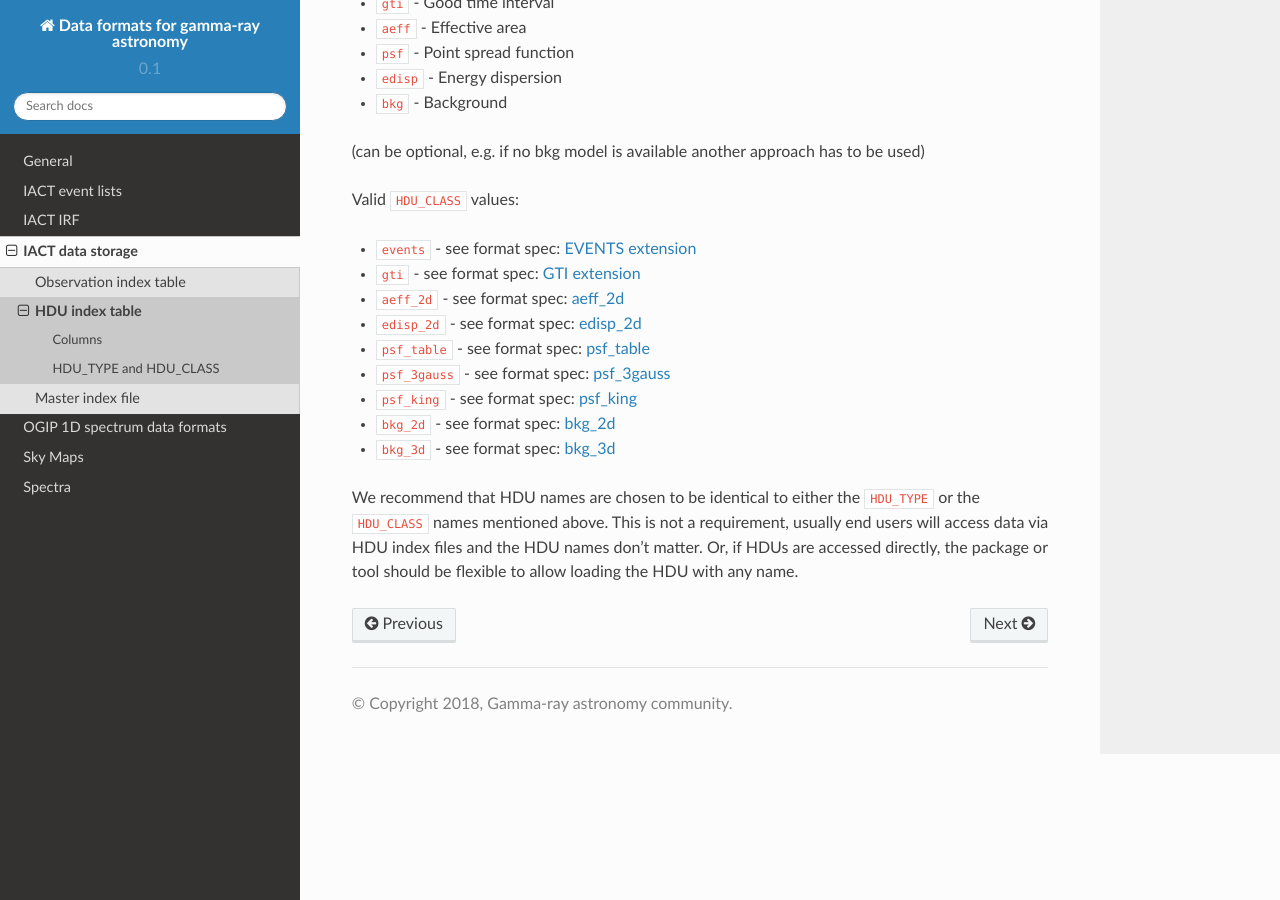
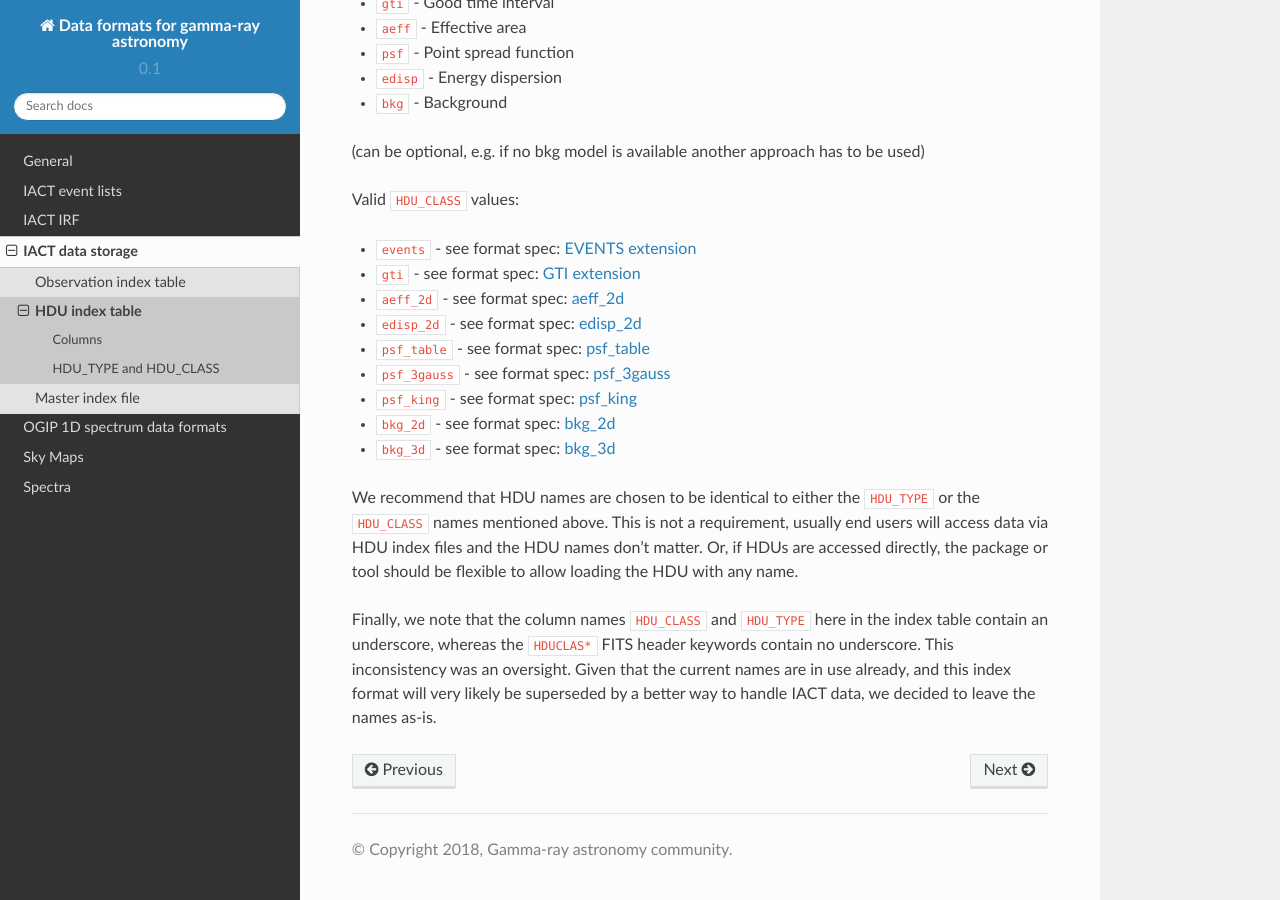
Before and after one commit to open-gamma-ray-astro/gamma-astro-data-formats, a Sphinx documentation site: the page built from source/data_storage/hdu_index/index.rst, in a window 1280 px wide and 900 px high, scrolled down 1185 px. Built offline with Sphinx 7.4.7 and the Read the Docs theme 2.0.0, drawn with Linux system fonts in a browser that asks for light colours.

Commit message:
Fix HDU_CLAS3 -> HDUCLAS3 header key

```diff
--- a/source/data_storage/hdu_index/index.rst
+++ b/source/data_storage/hdu_index/index.rst
@@ -79,3 +79,10 @@
 end users will access data via HDU index files and the HDU names don't matter.
 Or, if HDUs are accessed directly, the package or tool should be flexible to
 allow loading the HDU with any name.
+
+Finally, we note that the column names ``HDU_CLASS`` and ``HDU_TYPE``
+here in the index table contain an underscore, whereas the ``HDUCLAS*``
+FITS header keywords contain no underscore. This inconsistency was an
+oversight. Given that the current names are in use already, and this index
+format will very likely be superseded by a better way to handle IACT data,
+we decided to leave the names as-is.
--- a/source/irfs/full_enclosure/index.rst
+++ b/source/irfs/full_enclosure/index.rst
@@ -11,7 +11,7 @@
 
 Any full-enclosure IRF component should contain the header keyword:
 
-* ``HDU_CLAS3 = FULL-ENCLOSURE``
+* ``HDUCLAS3 = FULL-ENCLOSURE``
 
 From here on, the specific format of each IRF component:
 
--- a/source/irfs/point_like/index.rst
+++ b/source/irfs/point_like/index.rst
@@ -13,7 +13,7 @@
 
 Any point-like IRF component should contain the header keyword:
 
-* ``HDU_CLAS3 = POINT-LIKE``
+* ``HDUCLAS3 = POINT-LIKE``
 
 .. _rad_max:
 
@@ -33,7 +33,7 @@
 
 If this keyword is present, the science tools should assume the directional cut of this point-like IRF is constant
 over all axes. In case the angular cut is variable along any axis (reconstructed energy or FoV), an additional HDU
-is required to store these values. Note any DL3 file with a point-like IRF (with ``HDU_CLAS3`` = POINT-LIKE) that
+is required to store these values. Note any DL3 file with a point-like IRF (with ``HDUCLAS3 = POINT-LIKE``) that
 has no ``RAD_MAX`` keyword within the HDU metadata should have this additional HDU.
 
 In case the directional cut is variable with energy or the FoV, point-like IRFs require an additional binary
```
